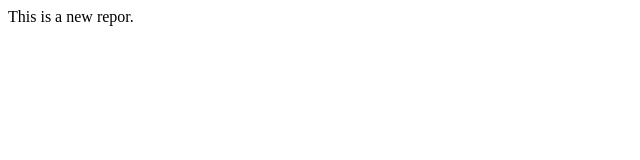
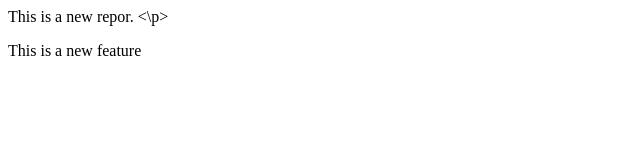
Before and after one commit to vidisha0908/localrepo, a plain HTML site: page index.html in a window 1280 px wide. Shown: the whole page, without its empty margins (0-640 px from the left). Drawn offline with Linux system fonts and the light colour scheme.

```diff
--- a/index.html
+++ b/index.html
@@ -1 +1,2 @@
-<p> This is a new repor. <p>
+<p> This is a new repor. <\p>
+<p> This is a new feature</p>
```
Also changed, not shown: 1 other file.
